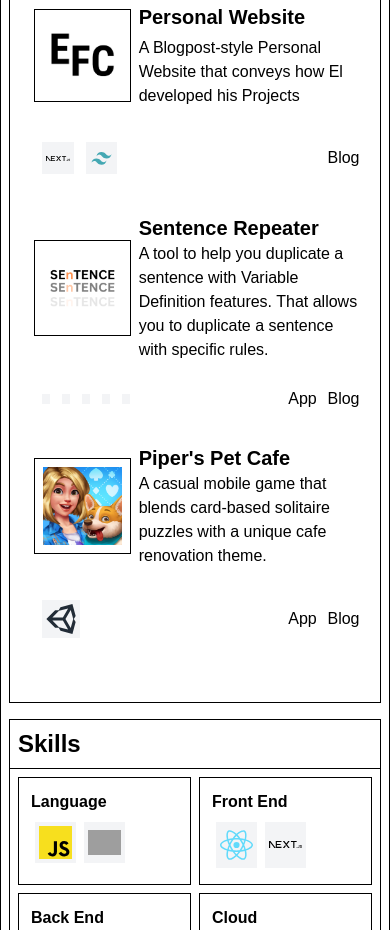
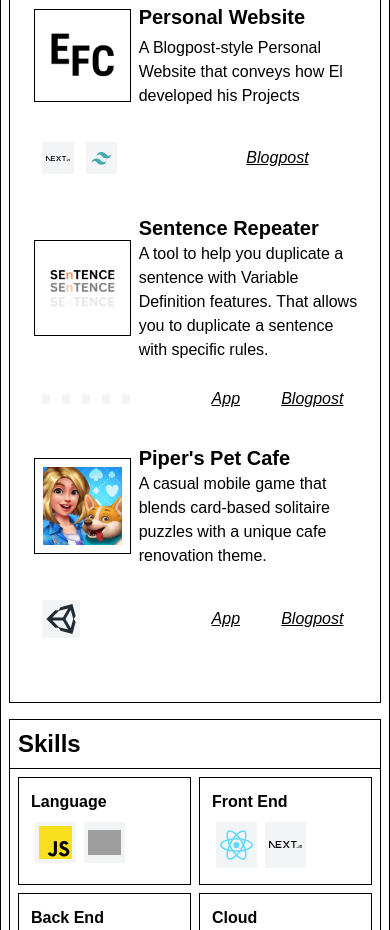
Before and after one commit to akael888/akael888-site, a Next.js app: page / in a window 390 px wide. Shown: the part 980-1910 px from the top of the page. Built offline with nearby package versions, Linux system fonts and the light colour scheme; grey boxes are pictures that could not be loaded.

Commit message:
feat : Project Card Button UI Improvements and Responsive Placement

```diff
--- a/src/app/ui/home/project-card.tsx
+++ b/src/app/ui/home/project-card.tsx
@@ -67,20 +67,20 @@ const ProjectCard: React.FC<ProjectCardProps> = ({
               </div>
             ))}
           </div>
-          <div className="flex flex-row justify-end items-center gap-2">
+          <div className="flex flex-row md:justify-end justify-around items-center gap-2">
             {appUrl ? (
               <Link
-                className="border-1 w-[20%] p-1 hover:border-black border-white justify-center items-center flex"
+                className="border-1 min-w-[20%] p-1 hover:border-black border-white justify-center items-center flex underline italic"
                 href={`https://${appUrl}`}
               >
                 App
               </Link>
             ) : null}
             <Link
-              className="border-1 w-[20%] p-1 hover:border-black border-white justify-center items-center flex"
+              className="border-1 min-w-[20%] p-1 hover:border-black border-white justify-center items-center flex underline italic"
               href={`${blogUrl}`}
             >
-              Blog
+              Blogpost
             </Link>
           </div>
         </div>
```
